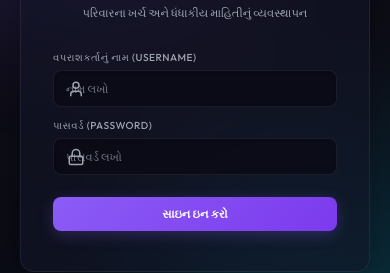
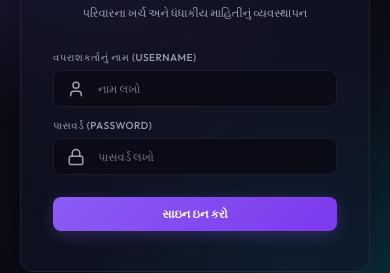
Before and after one commit to keyurvadsak/family-cost-and-effenciency-management, a React (Vite) app in the folder frontend/: page /login in a window 390 px wide. Shown: the part 357-630 px from the top of the page. Built offline with nearby package versions, Linux system fonts and the light colour scheme; no server answers.

Commit message:
Fix input placeholder overlapping with icon on mobile by removing !important from padding

```diff
--- a/frontend/src/index.css
+++ b/frontend/src/index.css
@@ -528,9 +528,9 @@ h1, h2, h3, h4, h5 {
     font-size: 0.75rem !important;
   }
   .input-field {
-    padding: 10px 12px !important;
-    font-size: 0.85rem !important;
-    border-radius: var(--radius-md) !important;
+    padding: 10px 12px;
+    font-size: 0.85rem;
+    border-radius: var(--radius-md);
   }
   .btn {
     padding: 10px 16px !important;
```
